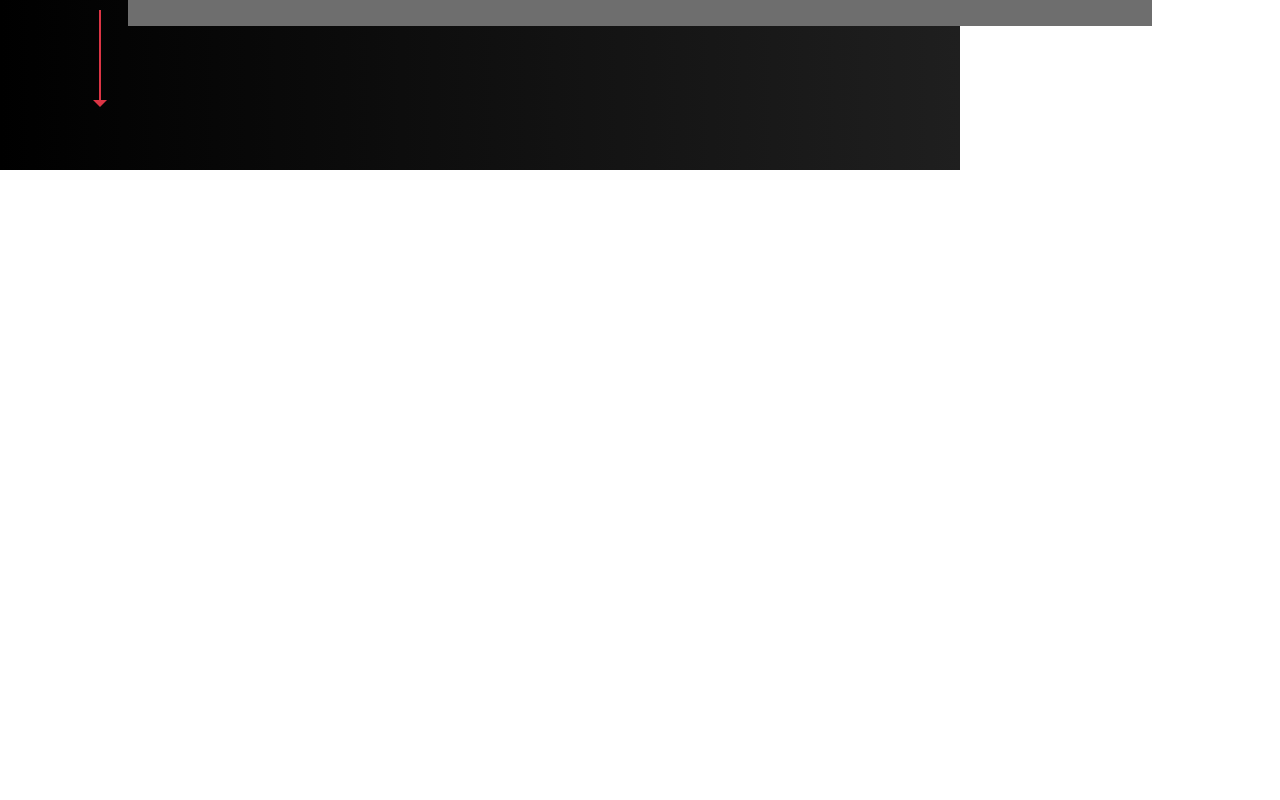
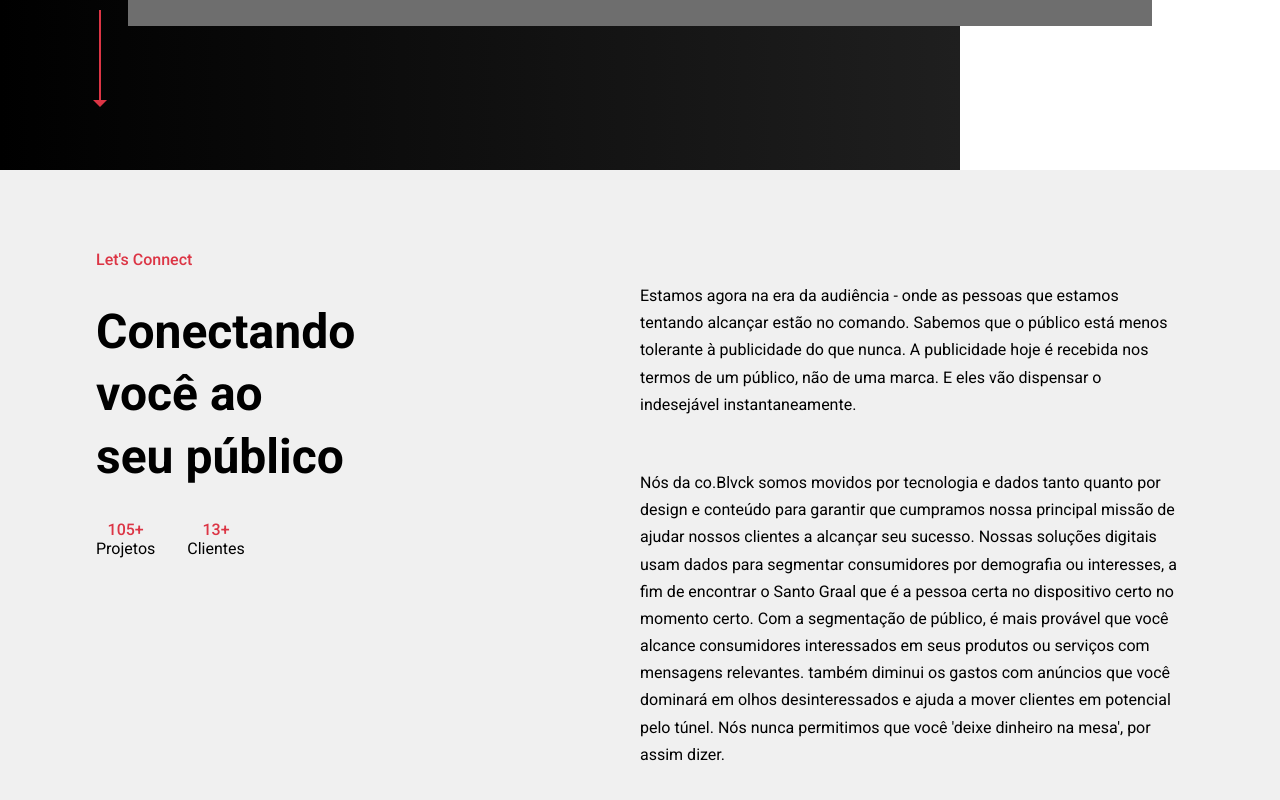
Before and after one commit to willivmpereira/next-portfolio, a Next.js app: page / in a window 1280 px wide. Shown: the part 630-1430 px from the top of the page. Before the commit the page ends 800 px from the top, so only its background shows below. Built offline with nearby package versions, Linux system fonts and the light colour scheme; grey boxes are pictures that could not be loaded.

Commit message:
Adicionando Pagina About Us

```diff
--- /dev/null
+++ b/src/components/About/index.tsx
@@ -0,0 +1,32 @@
+import { AboutUs } from "./styles"
+
+export const About = () => {
+    return (
+        <AboutUs>
+            <div className="container">
+                <div className="display">
+                    <div className="about__title">
+                        <h4>Let's Connect</h4>
+                        <h1>Conectando<br/>você ao<br/>seu público</h1>
+                        <div className="status">
+                            <div className="projects">
+                                <h4>105+</h4>
+                                <span>Projetos</span>
+                            </div>
+                            <div className="clients">
+                                <h4>13+</h4>
+                                <span>Clientes</span>
+                            </div>
+                        </div>
+                    </div>
+                    <div className="about__description">
+                        <p>Estamos agora na era da audiência - onde as pessoas que estamos tentando alcançar estão no comando. Sabemos que o público está menos tolerante à publicidade do que nunca. A publicidade hoje é recebida nos termos de um público, não de uma marca. E eles vão dispensar o indesejável instantaneamente.</p>
+                        <br/>
+
+                        <p>Nós da co.Blvck somos movidos por tecnologia e dados tanto quanto por design e conteúdo para garantir que cumpramos nossa principal missão de ajudar nossos clientes a alcançar seu sucesso. Nossas soluções digitais usam dados para segmentar consumidores por demografia ou interesses, a fim de encontrar o Santo Graal que é a pessoa certa no dispositivo certo no momento certo. Com a segmentação de público, é mais provável que você alcance consumidores interessados em seus produtos ou serviços com mensagens relevantes. também diminui os gastos com anúncios que você dominará em olhos desinteressados e ajuda a mover clientes em potencial pelo túnel. Nós nunca permitimos que você 'deixe dinheiro na mesa', por assim dizer.</p>
+                    </div>
+                </div>
+            </div>
+        </AboutUs>
+    )
+}
--- /dev/null
+++ b/src/components/About/styles.ts
@@ -0,0 +1,45 @@
+import styled from "styled-components";
+
+export const AboutUs = styled.div`
+    padding: 5rem 0;
+    background-color: ${({ theme }) => theme.colors.whiteColor};
+
+    .display {
+        display: grid;
+        grid-template-columns: 1fr 1fr;
+
+        .about__title{
+            h4 {
+                font-weight: 500;
+                color: ${({ theme }) => theme.colors.ascent};
+            }
+
+            h1 {
+                font-size: 3rem;
+                font-weight: 700;
+                line-height: 1.3;
+                margin: 2rem 0;
+            }
+
+            .status {
+                display: flex;
+                gap: 2rem;
+
+                .projects {
+                    text-align: center;
+                }
+                .clients {
+                    text-align: center;
+                }
+            }
+
+        }
+        .about__description {
+            p {
+                margin-top: 2rem;
+                line-height: 1.7;
+
+            }
+        }
+    }
+`
--- a/src/pages/index.tsx
+++ b/src/pages/index.tsx
@@ -1,14 +1,12 @@
 import { HomeContainer } from '../styles/HomeStyles'
 import { Header } from "../components/Header";
+import { About } from '../components/About';
 
 export default function Home() {
   return (
     <HomeContainer>
       <Header/>
-
-      <main className="container">
-
-      </main>
+      <About/>
     </HomeContainer>
   );
 }
```
